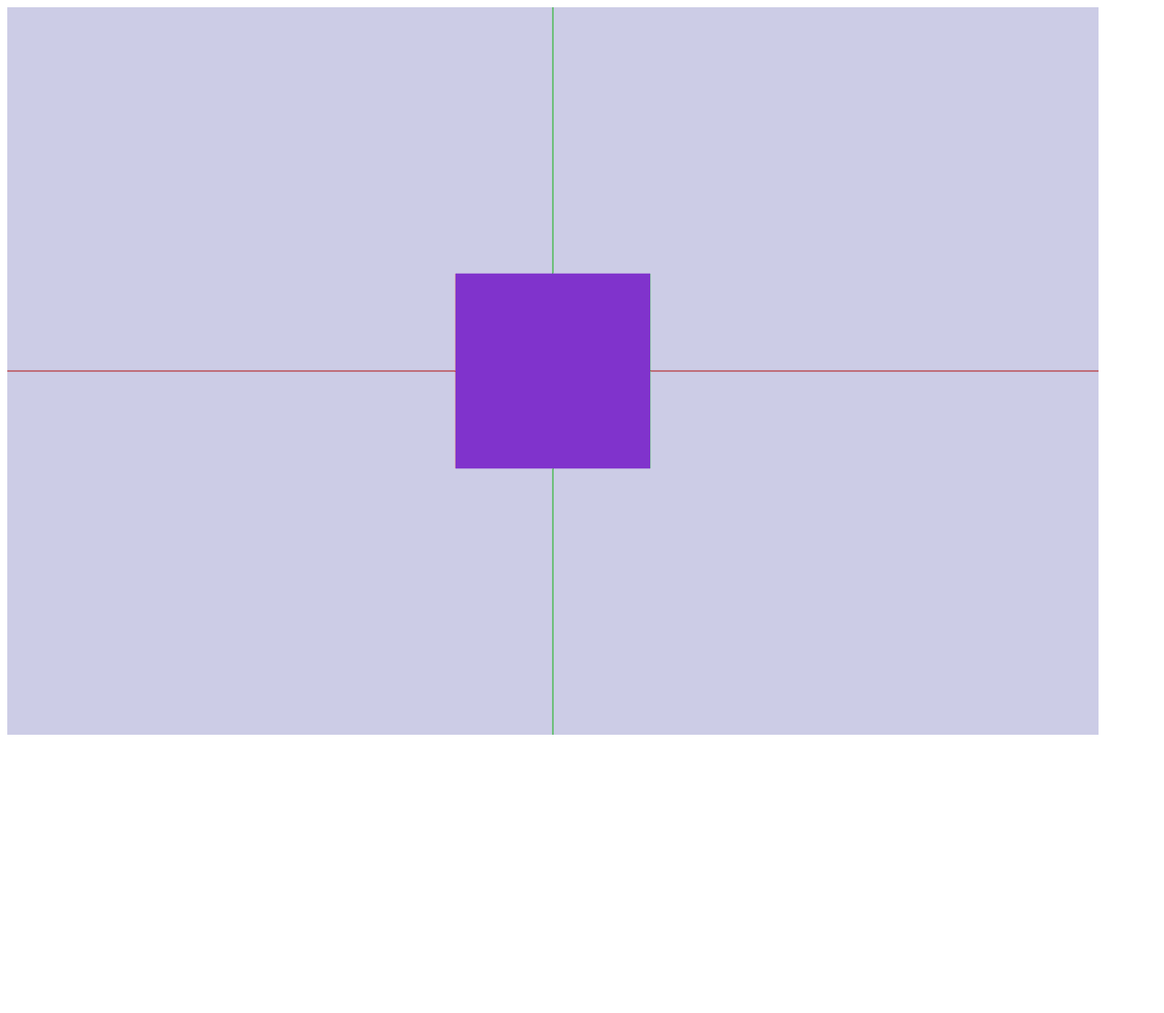
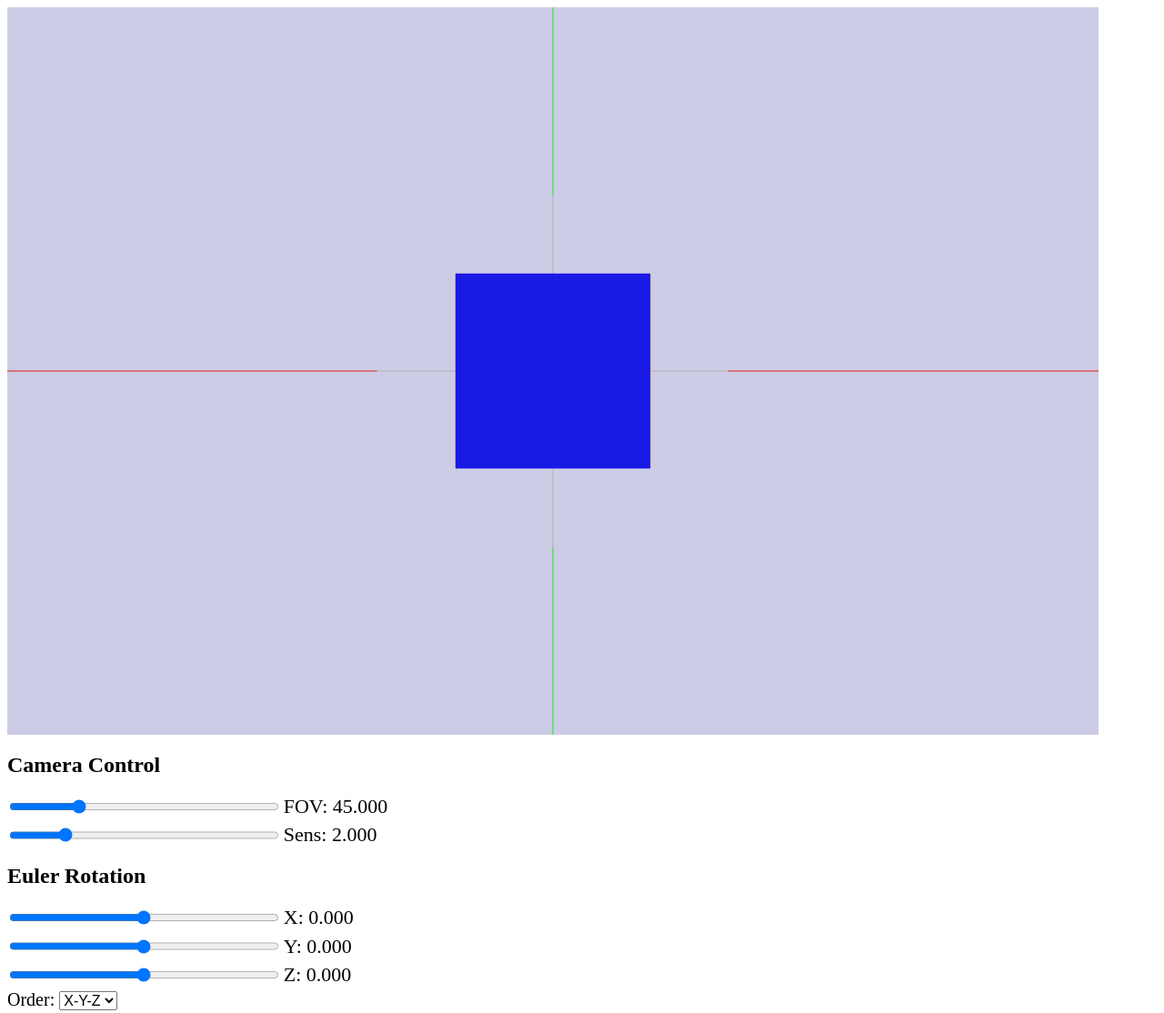
Before and after one commit to alexeykarnachev/geom, a plain HTML site: page index.html in a window 1280 px wide. Shown: the whole page at 91% size. Before the commit the page ends 820 px from the top, so only its background shows below. Drawn offline with Linux system fonts and the light colour scheme.

Commit message:
add camera and euler sliders

```diff
--- a/assets/shaders/simple.frag
+++ b/assets/shaders/simple.frag
@@ -1,8 +1,10 @@
 #version 300 es
 precision mediump float;
+
+in vec3 v_color;
 
 out vec4 f_color;
 
 void main(void) {
-    f_color = vec4(0.0, 1.0, 1.0, 1.0);
+    f_color = vec4(v_color, 1.0);
 }
--- a/assets/shaders/simple.vert
+++ b/assets/shaders/simple.vert
@@ -1,13 +1,19 @@
 #version 300 es
 precision mediump float;
 
-in vec4 a_position;
+in vec3 a_position;
+in vec3 a_color;
 
 uniform mat4 u_model;
+uniform mat4 u_view;
 uniform mat4 u_projection;
 
+out vec3 v_color;
+
 void main(void) {
-    vec4 pos = u_projection * u_model * a_position;
-    // gl_Position = pos;
-    gl_Position = a_position / 100.0;
+    vec4 pos = vec4(a_position, 1.0);
+    pos = u_projection * u_view * u_model * pos;
+
+    gl_Position = pos;
+    v_color = a_color;
 }
--- a/camera.js
+++ b/camera.js
@@ -46,7 +46,7 @@ export class Camera {
         this.x_angle += x_angle;
         this.y_angle += y_angle;
 
-        let r = get_rotation_matrix(this.x_angle, this.y_angle, 0);
+        let r = get_rotation_matrix("XYZ", this.x_angle, this.y_angle, 0);
         let view_dir = matvecmul(r, [0, 0, -1, 0]);
         view_dir.pop();
         this.view_dir = view_dir;
--- a/gl.js
+++ b/gl.js
@@ -46,22 +46,22 @@ export function draw_triangles(gl, program, vao, model, view, projection, count)
 }
 
 
-export function get_axis_vao(gl, program, x_color, y_color, z_color) {
+export function get_axis_vao(gl, program, x_color, y_color, z_color, length) {
     const data = new Float32Array([
         // X (red)
-        -100, 0, 0,
+        -length, 0, 0,
         ...x_color,
-        100, 0, 0,
+        length, 0, 0,
         ...x_color,
         // Y (green)
-        0, 100, 0,
+        0, length, 0,
         ...y_color,
-        0, -100, 0,
+        0, -length, 0,
         ...y_color,
         // Z (blue)
-        0, 0, 100,
+        0, 0, length,
         ...z_color,
-        0, 0, -100,
+        0, 0, -length,
         ...z_color,
     ])
 
@@ -98,71 +98,71 @@ export function get_cube_vao(gl, program) {
         0.9, 0.1, 0.1,
         -k, -k, -k,
         0.9, 0.1, 0.1,
-        // Right face (blue)
+        // Right face (red)
         k, -k, k,
+        0.9, 0.1, 0.1,
+        k, k, k,
+        0.9, 0.1, 0.1,
+        k, k, -k,
+        0.9, 0.1, 0.1,
+        k, -k, k,
+        0.9, 0.1, 0.1,
+        k, k, -k,
+        0.9, 0.1, 0.1,
+        k, -k, -k,
+        0.9, 0.1, 0.1,
+        // Top face (green)
+        -k, k, k,
+        0.1, 0.9, 0.1,
+        -k, k, -k,
+        0.1, 0.9, 0.1,
+        k, k, -k,
+        0.1, 0.9, 0.1,
+        -k, k, k,
+        0.1, 0.9, 0.1,
+        k, k, -k,
         0.1, 0.9, 0.1,
         k, k, k,
         0.1, 0.9, 0.1,
-        k, k, -k,
+        // Bot face (green)
+        -k, -k, k,
+        0.1, 0.9, 0.1,
+        -k, -k, -k,
+        0.1, 0.9, 0.1,
+        k, -k, -k,
+        0.1, 0.9, 0.1,
+        -k, -k, k,
+        0.1, 0.9, 0.1,
+        k, -k, -k,
         0.1, 0.9, 0.1,
         k, -k, k,
         0.1, 0.9, 0.1,
-        k, k, -k,
-        0.1, 0.9, 0.1,
-        k, -k, -k,
-        0.1, 0.9, 0.1,
-        // Top face (green)
+        // Front face (blue)
+        -k, -k, k,
+        0.1, 0.1, 0.9,
         -k, k, k,
+        0.1, 0.1, 0.9,
+        k, k, k,
+        0.1, 0.1, 0.9,
+        -k, -k, k,
+        0.1, 0.1, 0.9,
+        k, k, k,
+        0.1, 0.1, 0.9,
+        k, -k, k,
+        0.1, 0.1, 0.9,
+        // Back face (blue)
+        -k, -k, -k,
         0.1, 0.1, 0.9,
         -k, k, -k,
         0.1, 0.1, 0.9,
         k, k, -k,
         0.1, 0.1, 0.9,
-        -k, k, k,
+        -k, -k, -k,
         0.1, 0.1, 0.9,
         k, k, -k,
         0.1, 0.1, 0.9,
-        k, k, k,
+        k, -k, -k,
         0.1, 0.1, 0.9,
-        // Bot face (yellow)
-        -k, -k, k,
-        0.9, 0.9, 0.1,
-        -k, -k, -k,
-        0.9, 0.9, 0.1,
-        k, -k, -k,
-        0.9, 0.9, 0.1,
-        -k, -k, k,
-        0.9, 0.9, 0.1,
-        k, -k, -k,
-        0.9, 0.9, 0.1,
-        k, -k, k,
-        0.9, 0.9, 0.1,
-        // Front face (violet)
-        -k, -k, k,
-        0.5, 0.2, 0.8,
-        -k, k, k,
-        0.5, 0.2, 0.8,
-        k, k, k,
-        0.5, 0.2, 0.8,
-        -k, -k, k,
-        0.5, 0.2, 0.8,
-        k, k, k,
-        0.5, 0.2, 0.8,
-        k, -k, k,
-        0.5, 0.2, 0.8,
-        // Back face (turquoise)
-        -k, -k, -k,
-        0.25, 0.9, 0.8,
-        -k, k, -k,
-        0.25, 0.9, 0.8,
-        k, k, -k,
-        0.25, 0.9, 0.8,
-        -k, -k, -k,
-        0.25, 0.9, 0.8,
-        k, k, -k,
-        0.25, 0.9, 0.8,
-        k, -k, -k,
-        0.25, 0.9, 0.8,
     ])
 
     const a_position = gl.getAttribLocation(program, "a_position");
--- a/index.html
+++ b/index.html
@@ -2,9 +2,16 @@
 <html>
     <head>
     </head>
+    <style>
+        #control_panel {
+            display: inline-block;
+            vertical-align: top;
+        }
+    </style>
     <body>
         <div>
             <canvas id="scene" width="1200" height="800"></canvas>
+            <div id="control_panel"></div>
         </div>
         <script src="./index.js" type="module"></script>
     </body>
--- a/index.js
+++ b/index.js
@@ -1,6 +1,7 @@
 import { Camera } from "./camera.js";
 import { compile_program, get_axis_vao, get_cube_vao, draw_lines, draw_triangles } from "./gl.js";
 import { get_model, get_perspective_projection } from "./linear_algebra.js";
+import { get_slider_value, get_select_value, add_all_sliders } from "./sliders.js";
 
 /** @type {HTMLCanvasElement} */
 const SCENE_CANVAS = document.getElementById("scene");
@@ -10,51 +11,14 @@ const GL = SCENE_CANVAS.getContext("webgl2");
 var MOUSE_DOWN = false;
 var WHEEL_DOWN = false;
 var MOUSE_POSITION = { x: null, y: null };
-var SIDE_MOVEMENT_SENS = 2.0;
-var FORWARD_MOVEMENT_SENS = 2.0;
-var ROTATE_SENS = 2.0;
 var CAMERA = new Camera();
 
-const VERT_SHADER_SRC = `#version 300 es
-    // #pragma vscode_glsllint_stage : vert
-    precision mediump float;
-
-    in vec3 a_position;
-    in vec3 a_color;
-
-    uniform mat4 u_model;
-    uniform mat4 u_view;
-    uniform mat4 u_projection;
-
-    out vec3 v_color;
-
-    void main(void) {
-        vec4 pos = vec4(a_position, 1.0);
-        pos = u_projection * u_view * u_model * pos;
-
-        gl_Position = pos;
-        v_color = a_color;
-    }
-`
-
-const FRAG_SHADER_SRC = `#version 300 es
-    // #pragma vscode_glsllint_stage : vert
-    precision mediump float;
-
-    in vec3 v_color;
-
-    out vec4 f_color;
-
-    void main(void) {
-        f_color = vec4(v_color, 1.0);
-    }
-`
-
-
 async function main() {
-    const program = compile_program(GL, VERT_SHADER_SRC, FRAG_SHADER_SRC);
-    const global_axis_vao = get_axis_vao(GL, program, [0.9, 0.1, 0.1], [0.1, 0.9, 0.1], [0.1, 0.1, 0.9]);
-    const cube_axis_vao = get_axis_vao(GL, program, [0.7, 0.07, 0.07], [0.07, 0.7, 0.07], [0.07, 0.07, 0.7]);
+    const vert_shader_src = await fetch("./assets/shaders/simple.vert").then(response => response.text());
+    const frag_shader_src = await fetch("./assets/shaders/simple.frag").then(response => response.text());
+    const program = compile_program(GL, vert_shader_src, frag_shader_src);
+    const global_axis_vao = get_axis_vao(GL, program, [0.9, 0.1, 0.1], [0.1, 0.9, 0.1], [0.1, 0.1, 0.9], 100);
+    const cube_axis_vao = get_axis_vao(GL, program, [0.7, 0.7, 0.7], [0.7, 0.7, 0.7], [0.7, 0.7, 0.7], 1);
     const cube_vao = get_cube_vao(GL, program);
 
     GL.enable(GL.DEPTH_TEST);
@@ -66,7 +30,7 @@ async function main() {
 
 
 function draw(program, global_axis_vao, cube_axis_vao, cube_vao) {
-    let fov = Math.PI / 4;
+    let fov = get_slider_value("camera", "fov");
     let znear = 0.1;
     let zfar = 100;
     let aspect_ratio = SCENE_CANVAS.width / SCENE_CANVAS.height;
@@ -76,11 +40,16 @@ function draw(program, global_axis_vao, cube_axis_vao, cube_vao) {
     let view = CAMERA.get_view();
     let projection = get_perspective_projection(fov, znear, zfar, aspect_ratio);
 
-    let cube_rotation = { x: 0.0, y: 0.0, z: 0.0 };
-    let cube_model = get_model(scale, cube_rotation, translation);
+    let cube_rotation = {
+        x: get_slider_value("euler", "x"),
+        y: get_slider_value("euler", "y"),
+        z: get_slider_value("euler", "z")
+    };
+    let cube_rotation_order = get_select_value("euler", "order");
+    let cube_model = get_model(scale, cube_rotation, translation, cube_rotation_order);
 
     let cube_axis_rotation = cube_rotation;
-    let cube_axis_model = get_model(scale, cube_axis_rotation, translation);
+    let cube_axis_model = get_model(scale, cube_axis_rotation, translation, cube_rotation_order);
 
     let global_axis_rotation = { x: 0.0, y: 0.0, z: 0.0 };
     let global_axis_model = get_model(scale, global_axis_rotation, translation);
@@ -101,15 +70,16 @@ function onmousemove(event) {
     if (MOUSE_POSITION.x !== null) {
         let diff_x = event.x - MOUSE_POSITION.x;
         let diff_y = MOUSE_POSITION.y - event.y;
+        let sens = get_slider_value("camera", "sensitivity");
         if (MOUSE_DOWN) {
             CAMERA.rotate(
-                -diff_y * ROTATE_SENS / 1000,
-                diff_x * ROTATE_SENS / 1000
+                -diff_y * sens / 1000,
+                diff_x * sens / 1000
             );
         } else if (WHEEL_DOWN) {
             CAMERA.move_side(
-                -diff_x * SIDE_MOVEMENT_SENS / 300,
-                -diff_y * SIDE_MOVEMENT_SENS / 300
+                -diff_x * sens / 300,
+                -diff_y * sens / 300
             );
         }
     }
@@ -119,7 +89,8 @@ function onmousemove(event) {
 }
 
 function onwheel(event) {
-    CAMERA.move_forward(event.deltaY * FORWARD_MOVEMENT_SENS / 300);
+    let sens = get_slider_value("camera", "sensitivity");
+    CAMERA.move_forward(event.deltaY * sens / 300);
 }
 
 
@@ -142,4 +113,6 @@ SCENE_CANVAS.onmouseup = onmouseup;
 SCENE_CANVAS.onmouseleave = onmouseup;
 SCENE_CANVAS.onwheel = onwheel;
 
+add_all_sliders();
+
 window.onload = main;
--- a/linear_algebra.js
+++ b/linear_algebra.js
@@ -108,18 +108,30 @@ export function matmul_chain(...matrices) {
     return res;
 }
 
-export function get_rotation_matrix(x, y, z) {
+export function get_rotation_matrix(order, x, y, z) {
     let rx = get_rotation_over_x_matrix(x);
     let ry = get_rotation_over_y_matrix(y);
     let rz = get_rotation_over_z_matrix(z);
-    let r = matmul_chain(rx, ry, rz);
-
-    return r;
+    if (order === "XYZ") {
+        return matmul_chain(rx, ry, rz);
+    } else if (order === "XZY") {
+        return matmul_chain(rx, rz, ry);
+    } else if (order === "YXZ") {
+        return matmul_chain(ry, rx, rz);
+    } else if (order === "YZX") {
+        return matmul_chain(ry, rz, rx);
+    } else if (order === "ZXY") {
+        return matmul_chain(rz, rx, ry);
+    } else if (order === "ZYX") {
+        return matmul_chain(rz, ry, rx);
+    } else {
+        throw(`Wrong rotation order: ${order}, please select one of the "XYZ" permutations`);
+    }
 }
 
-export function get_model(scale, rotation, translation) {
+export function get_model(scale, rotation, translation, rotation_order="XYZ") {
     let s = get_scale_matrix(scale.x, scale.y, scale.z);
-    let r = get_rotation_matrix(rotation.x, rotation.y, rotation.z);
+    let r = get_rotation_matrix(rotation_order, rotation.x, rotation.y, rotation.z);
     let t = get_translation_matrix(translation.x, translation.y, translation.z);
     let matrix = matmul_chain(s, r, t);
 
--- /dev/null
+++ b/sliders.js
@@ -0,0 +1,135 @@
+/** @type {HTMLDivElement} */
+const CONTROL_PANEL = document.getElementById("control_panel");
+
+const SLIDER_CONFIGS = {
+    camera: {
+        label: "Camera Control",
+        sliders: {
+            fov: { label: "FOV", min: 1, max: 180, value: 45, step: 1, conversion: to_radians },
+            sensitivity: { label: "Sens", min: 0.1, max: 10, value: 2, step: 0.1, conversion: null },
+        }
+    },
+    euler: {
+        label: "Euler Rotation",
+        sliders: {
+            x: { label: "X", min: -360, max: 360, value: 0, step: 1, conversion: to_radians },
+            y: { label: "Y", min: -360, max: 360, value: 0, step: 1, conversion: to_radians },
+            z: { label: "Z", min: -360, max: 360, value: 0, step: 1, conversion: to_radians },
+        },
+        selects: {
+            order: { label: "Order", values: ["X-Y-Z", "X-Z-Y", "Y-X-Z", "Y-Z-X", "Z-X-Y", "Z-Y-X"], value: "XYZ", conversion: remove_dashes },
+        }
+    }
+}
+
+function to_radians(angle) {
+    return Math.PI * angle / 180;
+}
+
+function remove_dashes(value) {
+    return value.replace(/-/g, "");
+}
+
+export function get_slider_value(panel_name, slider_name) {
+    let config = SLIDER_CONFIGS[panel_name].sliders[slider_name];
+    if (config.conversion != null) {
+        return config.conversion(config.value);
+    }
+    return config.value;
+}
+
+export function get_select_value(panel_name, select_name) {
+    let config = SLIDER_CONFIGS[panel_name].selects[select_name];
+    if (config.conversion != null) {
+        return config.conversion(config.value);
+    }
+    return config.value;
+}
+
+export function add_all_sliders() {
+    add_sliders(CONTROL_PANEL, SLIDER_CONFIGS);
+}
+
+function add_sliders(parent, configs) {
+    for (let panel_key in configs) {
+        const panel_config = configs[panel_key];
+        const panel = document.createElement("div");
+        const panel_header = document.createElement("h1");
+        panel_header.style.fontSize = "24px";
+        panel_header.innerHTML = panel_config.label;
+        panel.appendChild(panel_header);
+        parent.appendChild(panel);
+        for (let slider_key in panel_config.sliders) {
+            const slider_conf = panel_config.sliders[slider_key];
+            add_slider(panel, slider_conf);
+        }
+
+        for (let select_key in panel_config.selects) {
+            const select_conf = panel_config.selects[select_key];
+            add_select(panel, select_conf);
+        }
+    }
+}
+
+function add_slider(parent, config) {
+    let div = document.createElement("div");
+    let inp = document.createElement("input");
+    let label = document.createElement("label");
+    let label_span = document.createElement("span");
+
+    div.style.flexDirection = "row";
+    div.style.display = "flex";
+    div.style.width = "max-content";
+    div.style.verticalAlign = "top";
+
+    inp.type = "range";
+    inp.min = config.min;
+    inp.max = config.max;
+    inp.step = config.step;
+    inp.value = config.value;
+    inp.style.width = "300px";
+
+    label.style.fontSize = "22px";
+    label.style.margin = "0.5%";
+    label.style.width = "250px";
+    label.innerHTML = config.label;
+
+    label_span.innerHTML = ": " + config.value.toFixed(3);
+
+    inp.oninput = function () {
+        config.value = parseFloat(this.value);
+        label_span.innerHTML = ": " + config.value.toFixed(3);
+    }
+
+    label.appendChild(label_span);
+    div.appendChild(inp);
+    div.appendChild(label);
+    parent.appendChild(div);
+}
+
+function add_select(parent, config) {
+    let label = document.createElement("label");
+    let select = document.createElement("select");
+
+    label.innerHTML = config.label + ": ";
+    label.style.fontSize = "20px";
+
+    select.style.fontSize = "16px";
+    for (let value of config.values) {
+        let option = document.createElement("option");
+        option.value = value;
+        option.innerHTML = value;
+        select.appendChild(option);
+    }
+
+    select.onchange = function() {
+        let value = this.options[this.selectedIndex].text;
+        if (config.conversion != null) {
+            value = config.conversion(value);
+        }
+        config.value = value;
+    }
+
+    label.appendChild(select);
+    parent.appendChild(label);
+}
```
